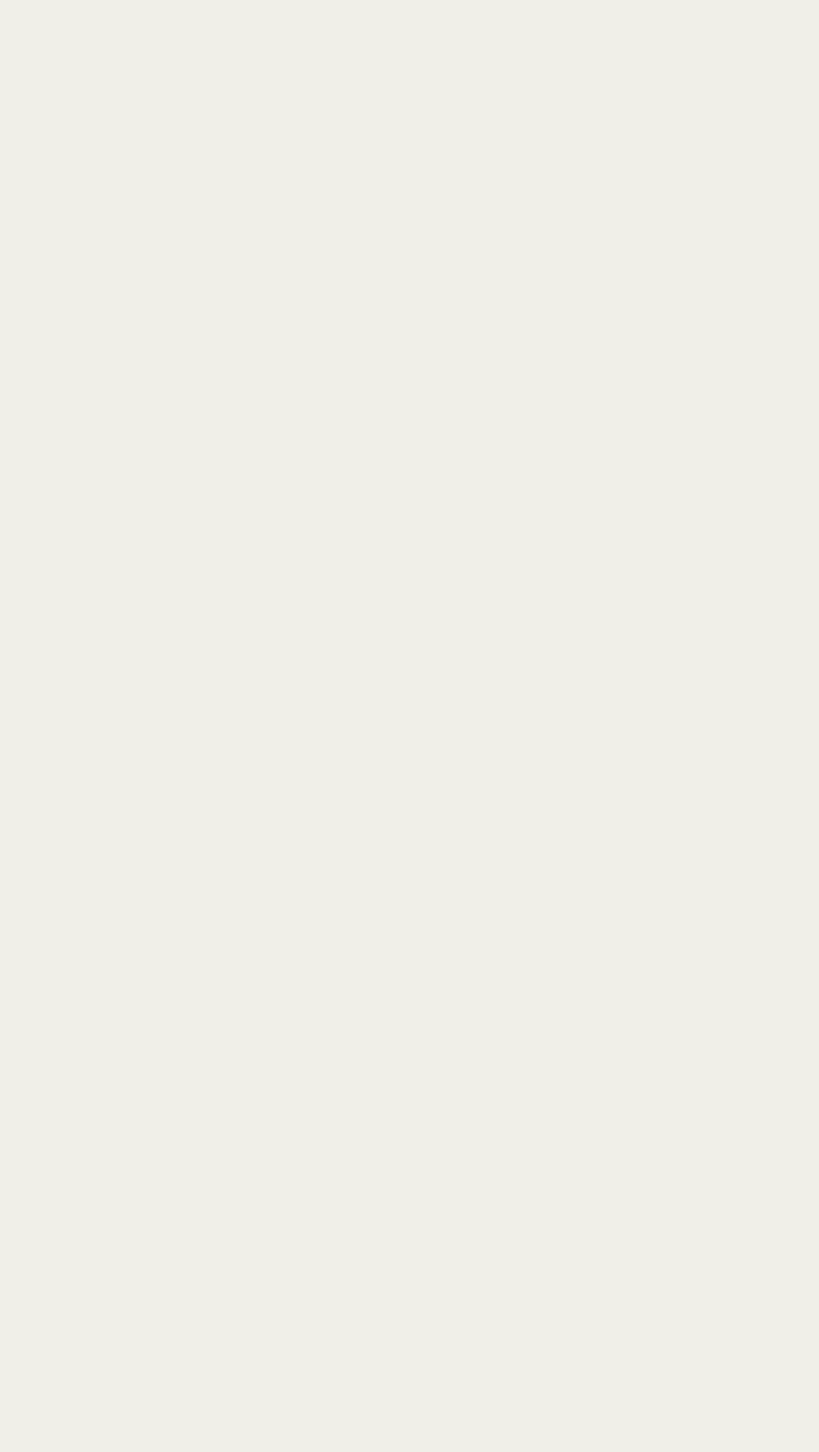
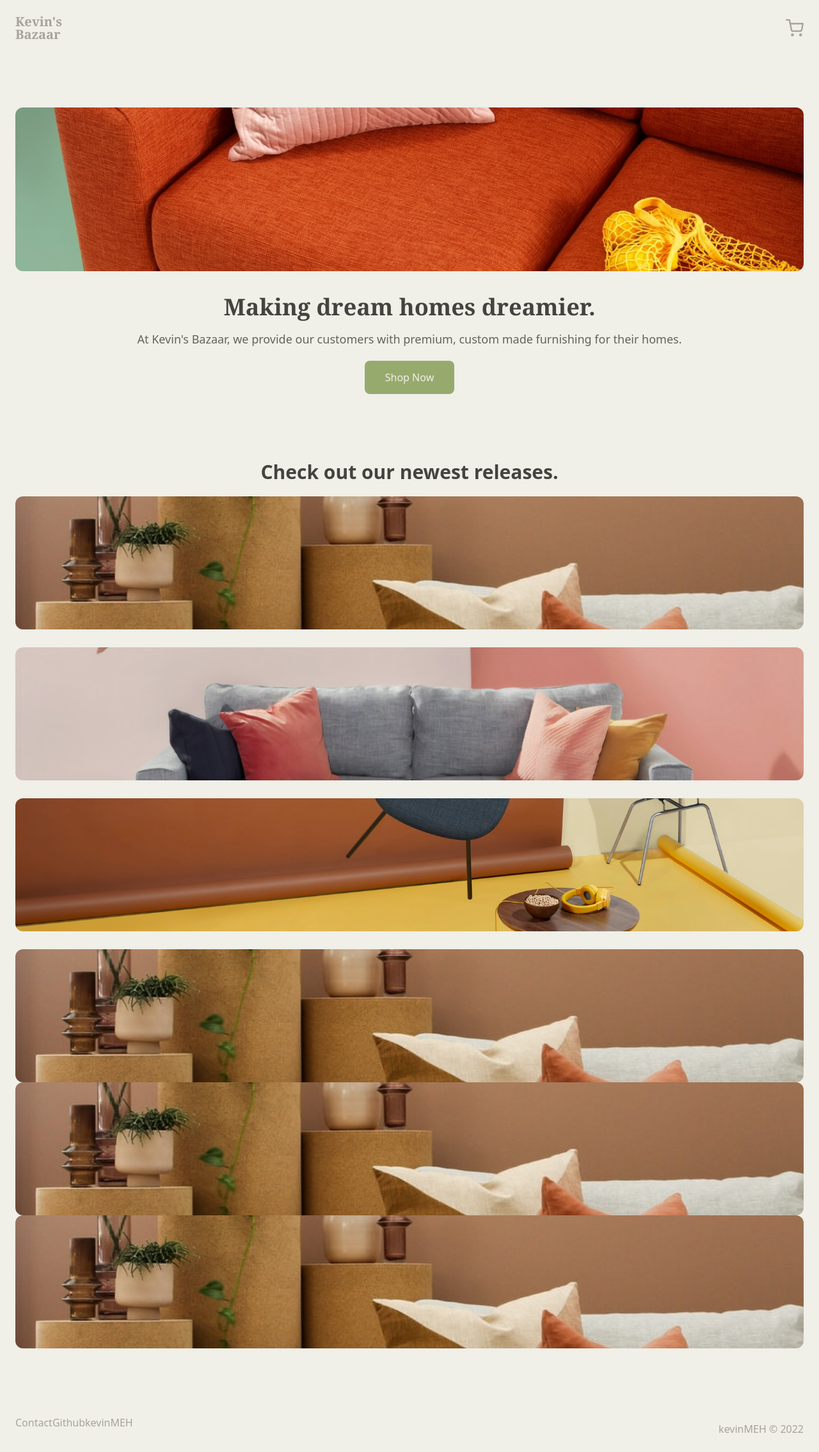
Before and after one commit to kevinMEH/kevins-bazaar, a React (Vite) app: page / in a window 1280 px wide. Shown: the whole page at 64% size. Before the commit the page ends 800 px from the top, so only its background shows below. Built offline with nearby package versions, Linux system fonts and the light colour scheme; a web font is replaced by a local one.

Commit message:
Integrate to Home and App

```diff
--- a/src/App.jsx
+++ b/src/App.jsx
@@ -1,12 +1,14 @@
-
+import Home from "./Home/Home";
 
 function App() {
 
-  return (
-    <div>
-
-    </div>
-  )
+	return (
+		<>
+			<Home />
+		</>
+	);
 }
 
-export default App
+
+
+export default App;
--- /dev/null
+++ b/src/Home/Home.jsx
@@ -0,0 +1,17 @@
+import Header from "../components/Header";
+import Landing from "./Landing";
+import Products from "./Products";
+import Footer from "../components/Footer";
+
+const Home = () => {
+	return (
+		<div className="p-6 space-y-[6.5rem]">
+			<Header />
+			<Landing />
+            <Products />
+            <Footer />
+		</div>
+	);
+};
+
+export default Home;
```
